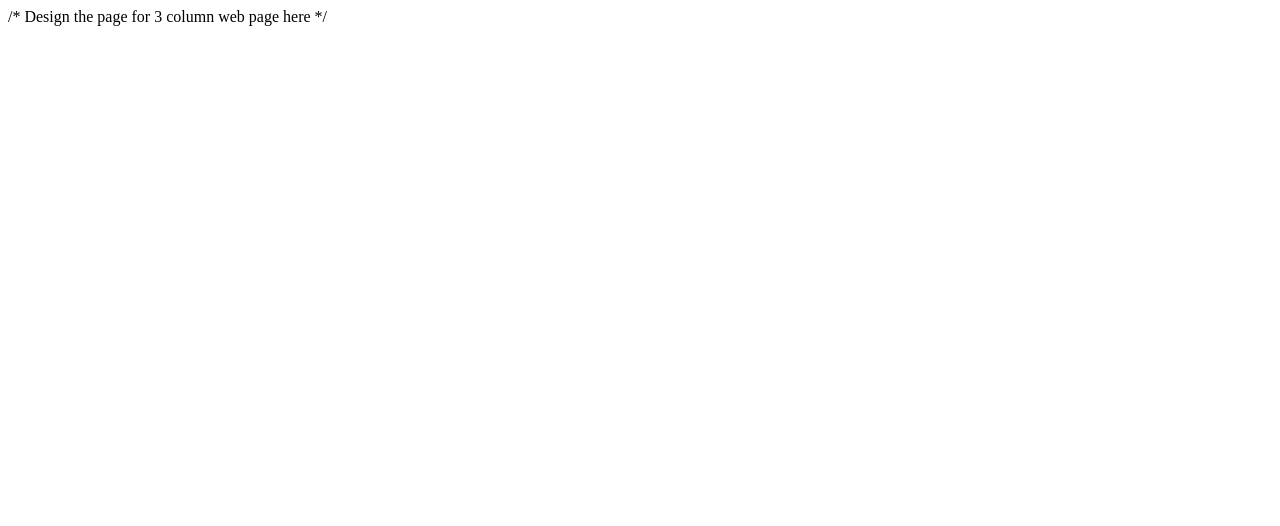
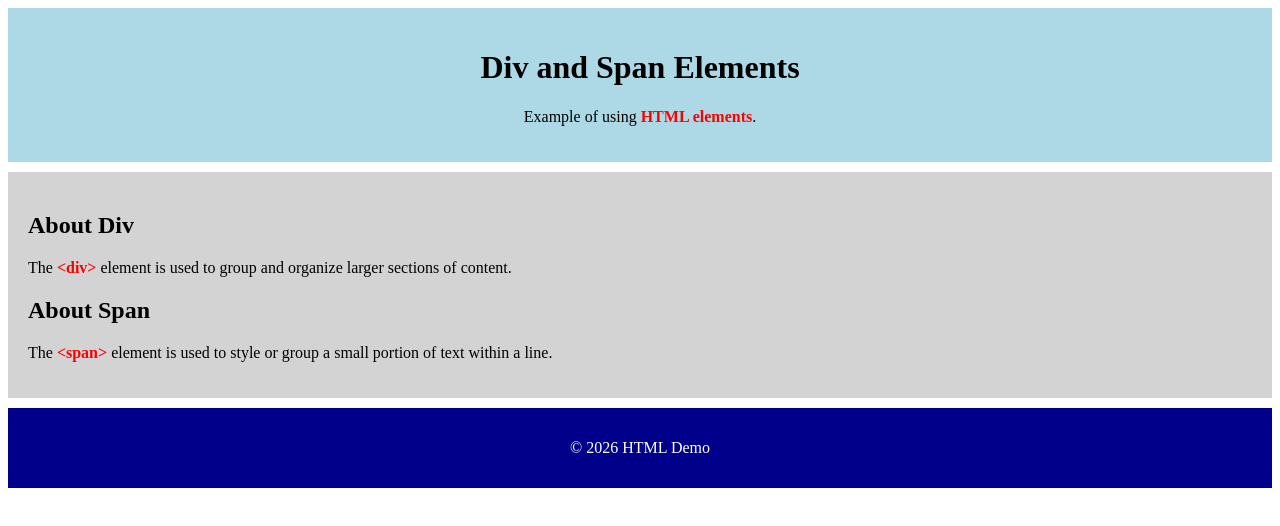
Before and after one commit to yogesy362/yogeswaran-5, a website: page index.html in a window 1280 px wide. Drawn offline with Linux system fonts and the light colour scheme.

Commit message:
Update index.html

```diff
--- a/index.html
+++ b/index.html
@@ -1,17 +1,67 @@
 <!DOCTYPE html>
 <html lang="en">
 <head>
-<meta charset="UTF-8">
-<meta name="viewport" content="width=device-width, initial-scale=1.0">
-<title>CSS3 Multi-Column Layout</title>
+    <meta charset="UTF-8">
+    <meta name="viewport" content="width=device-width, initial-scale=1.0">
+    <title>Div and Span Demo</title>
 
-<style>
-/* Write the CSS required for this page here */
-</style>
+    <style>
 
+        .header {
+            background-color: lightblue;
+            padding: 20px;
+            text-align: center;
+        }
+
+        .content {
+            background-color: lightgray;
+            padding: 20px;
+            margin-top: 10px;
+        }
+
+        .footer {
+            background-color: darkblue;
+            color: white;
+            padding: 15px;
+            text-align: center;
+            margin-top: 10px;
+        }
+
+
+        .highlight {
+            color: red;
+            font-weight: bold;
+        }
+    </style>
 </head>
 
 <body>
-/* Design the page for 3 column web page here */
+
+
+    <div class="header">
+        <h1>Div and Span Elements</h1>
+        <p>Example of using <span class="highlight">HTML elements</span>.</p>
+    </div>
+
+
+    <div class="content">
+        <h2>About Div</h2>
+        <p>
+            The <span class="highlight">&lt;div&gt;</span> element is used
+            to group and organize larger sections of content.
+        </p>
+
+        <h2>About Span</h2>
+        <p>
+            The <span class="highlight">&lt;span&gt;</span> element is used
+            to style or group a small portion of text within a line.
+        </p>
+    </div>
+
+
+    <div class="footer">
+        <p>&copy; 2026 HTML Demo</p>
+    </div>
+
 </body>
 </html>
```
